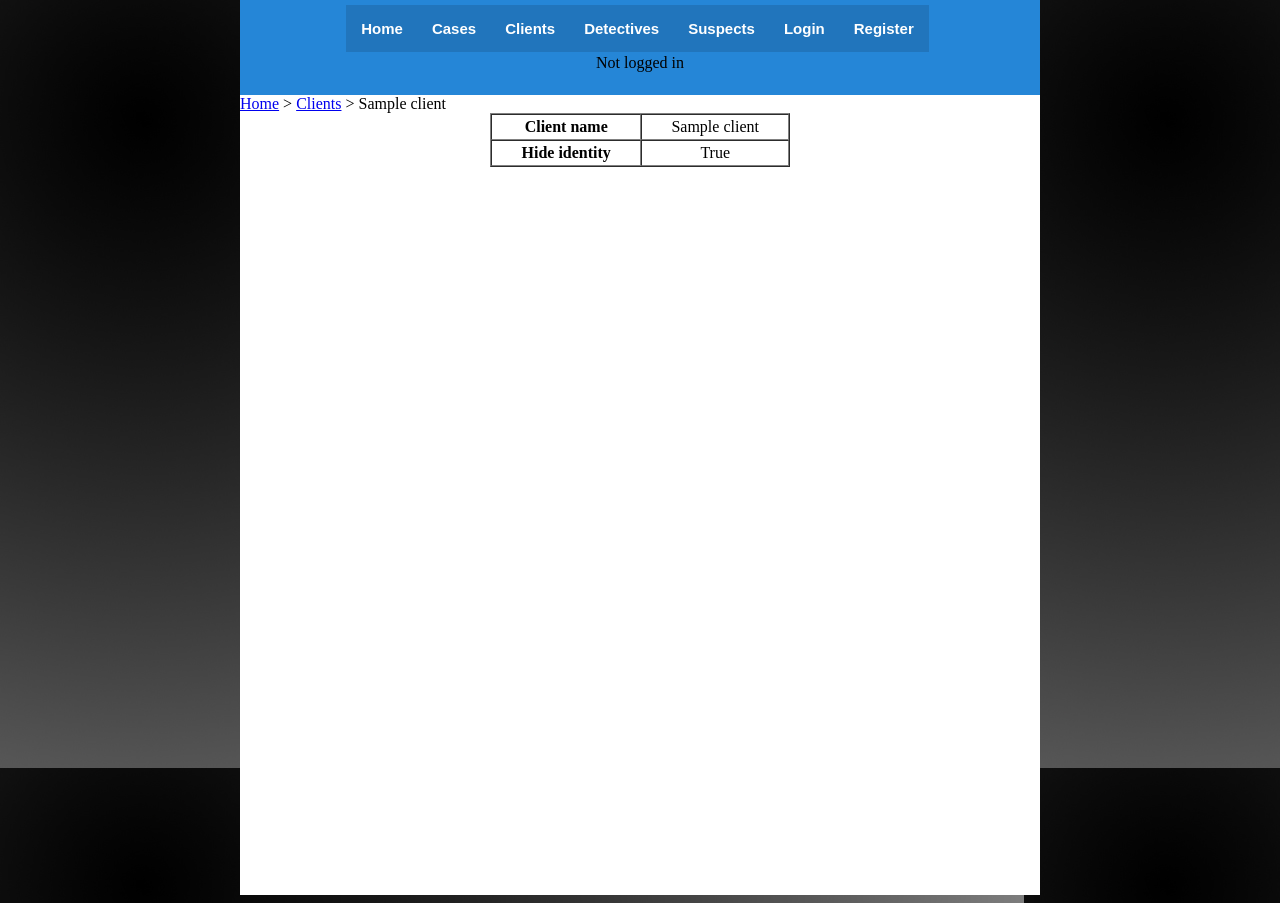
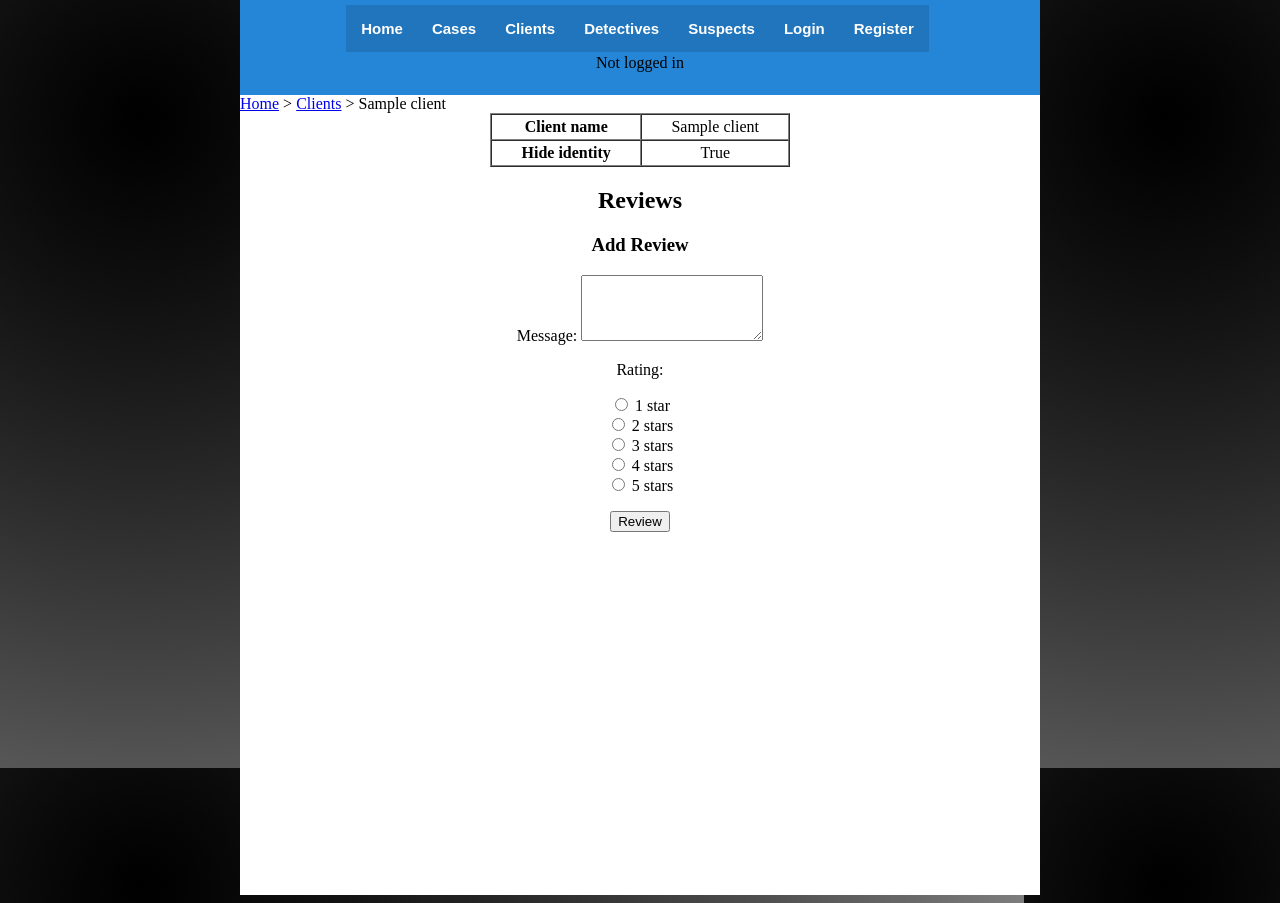
Before and after one commit to xbs1/Espionatge, a Django app: page /clients/1/ in a window 1280 px wide. Run offline with Django 3.2, Linux system fonts and the light colour scheme; tables that the repository leaves empty hold one stand-in row (values such as "Sample post"); parts of the project's set-up code (start-up, migrations or seed data) failed here and were passed over; some libraries are stand-ins or nearby versions.

Commit message:
Create reviews successfuly

```diff
--- a/Espionatge/settings.py
+++ b/Espionatge/settings.py
@@ -124,7 +124,7 @@ INSTALLED_APPS = (
     # Uncomment the next line to enable the admin:
     'django.contrib.admin',
     # Uncomment the next line to enable admin documentation:
-    # 'django.contrib.admindocs',
+    #'django.contrib.admindocs',
     'rest_framework',
 )
 
--- a/Espionatge/urls.py
+++ b/Espionatge/urls.py
@@ -94,6 +94,12 @@ urlpatterns = patterns('',
 	url(r'^login/$', 'django.contrib.auth.views.login'),
 	url(r'^logout/$', 'django.contrib.auth.views.logout'),
 
-	 url(r'^api-auth/', include('rest_framework.urls', namespace='rest_framework')),
+	url(r'^api-auth/', include('rest_framework.urls', namespace='rest_framework')),
+
+
+	#Create a restaurant review, ex: /clients/1/reviews/create/
+	url(r'^clients/(\w+)/reviews/create/$',views.review),
+
+
 
 )
--- a/appEspionatge/admin.py
+++ b/appEspionatge/admin.py
@@ -5,3 +5,4 @@ admin.site.register(Case)
 admin.site.register(Client)
 admin.site.register(Detective)
 admin.site.register(Suspect)
+admin.site.register(ClientReview)
--- a/appEspionatge/models.py
+++ b/appEspionatge/models.py
@@ -1,6 +1,7 @@
 from django.db import models
 from django.views.generic.edit import CreateView
-
+from django.contrib.auth.models import User
+from datetime import date
 
 class Client(models.Model):
 	id = models.AutoField(primary_key=True)
@@ -98,3 +99,17 @@ class Case(models.Model):
 
 	def __unicode__(self):
 		return self.name
+
+class Review(models.Model):
+
+	RATING_CHOICES = ((1, 1), (2, 2), (3, 3), (4, 4), (5, 5))
+	rating = models.PositiveSmallIntegerField('Rating (stars)', blank=False, default=3,choices=RATING_CHOICES)
+	comment = models.TextField(blank=True, null=True)
+	user = models.ForeignKey(User, default=User.objects.get(id=1))
+	date = models.DateField(default=date.today)
+
+	class Meta:
+		abstract = True
+
+class ClientReview(Review):
+	client = models.ForeignKey(Client)
--- a/appEspionatge/templates/client.html
+++ b/appEspionatge/templates/client.html
@@ -36,10 +36,33 @@
 		</form>
 	</div>
 
-{% else %}
+{% endif %}
 
+	<h2>Reviews</h2>
+	<ul>
+		{% for review in client.reviews %}
+			<li>
+				<p>{{ review.rating }} star{{ review.rating|pluralize }}</p>
+				<p>{{ review.comment }}</p>
+				<p>Created in {{ review.date }}</p>
+			</li>
+		{% endfor %}
+	</ul>
 
-{% endif %}
+	<h3>Add	Review</h3>
+		<form action="/clients/{{client.id}}/reviews/create/" method="post">
+		{% csrf_token %}
+			Message: <textarea name="comment" id="comment" rows="4"></textarea>
+			<p>Rating:</p>
+			<p>{% for rate in RATING_CHOICES %}
+				<input type="radio" name="rating" id="rating{{ forloop.counter }}" value="{{ rate.1	}}" />
+				<label for="choice {{ forloop.counter }}">{{ rate.1	}} star{{ rate.0|pluralize }}</label>
+				<br/>
+			{% endfor %}
+			</p>
+		<input type="submit" value="Review"/>
+		</form>
+
 
 
 {% endblock %}
--- a/appEspionatge/templates/clients.html
+++ b/appEspionatge/templates/clients.html
@@ -26,4 +26,5 @@
 	</table>
 
 
+
 {% endblock %}
--- a/appEspionatge/views.py
+++ b/appEspionatge/views.py
@@ -1,6 +1,7 @@
 from django.http import HttpResponse, Http404
 from django.shortcuts import redirect
 from django.template import Context
+from django.template import RequestContext
 from django.core import serializers
 from django.template.loader import get_template
 from django.contrib.auth.models import User
@@ -8,8 +9,11 @@ from django import forms
 from django.contrib.auth.forms import UserCreationForm
 from django.http import HttpResponseRedirect
 from django.shortcuts import render
+from django.views.decorators.csrf import csrf_protect
+from django.core.context_processors import csrf
+from django.views.generic.edit import CreateView
+from django.shortcuts import get_object_or_404
 
-from django.views.generic.edit import CreateView
 
 
 from appEspionatge.models import *
@@ -50,6 +54,7 @@ def show_content(instance, request, path ):
 def userpage(request, username):
 	try:
 		user = User.objects.get(username=username)
+		user = self.adminuser
 	except:
 		raise Http404('User not found.')
 
@@ -186,18 +191,22 @@ def delete_case(request, ID):
 
 	return redirect('/cases/')
 
-
+@csrf_protect
 def client(request, ID):
 	try:
 		client = Client.objects.get(id=ID)
 	except:
 		raise Http404('Cannot find client with ID "' + str(ID) + '"')
 
+	RATING_CHOICES = ((1, 1), (2, 2), (3, 3), (4, 4), (5, 5))
+
+
 	if getFormat(request) == 'html':
 		template = get_template('client.html')
-		variables = Context({
+		variables = RequestContext(request, {
 			'user' : request.user,
-			'client': client
+			'client': client,
+			'RATING_CHOICES' : RATING_CHOICES
 			})
 		output = template.render(variables)
 	else:
@@ -359,3 +368,19 @@ class DetectiveCreate(CreateView):
 	def form_valid(self, form):
 		form.instance.user = self.request.user
 		return super(DetectiveCreate, self).form_valid(form)
+
+@csrf_protect
+def review(request, pk):
+	client = get_object_or_404(Client, pk=pk)
+	review = ClientReview	(
+								rating=request.POST['rating'],
+								comment=request.POST['comment'],
+								user=request.user,
+								client=client
+							)
+	review.save()
+	#return HttpResponseRedirect(reverse('appEspionatge:clients',args=(client.id,)))
+	return redirect('/clients/'+ str(pk))
+
+def getClientReviews(client):
+	pass
```
Also changed, not shown: basedades.db (deleted).
